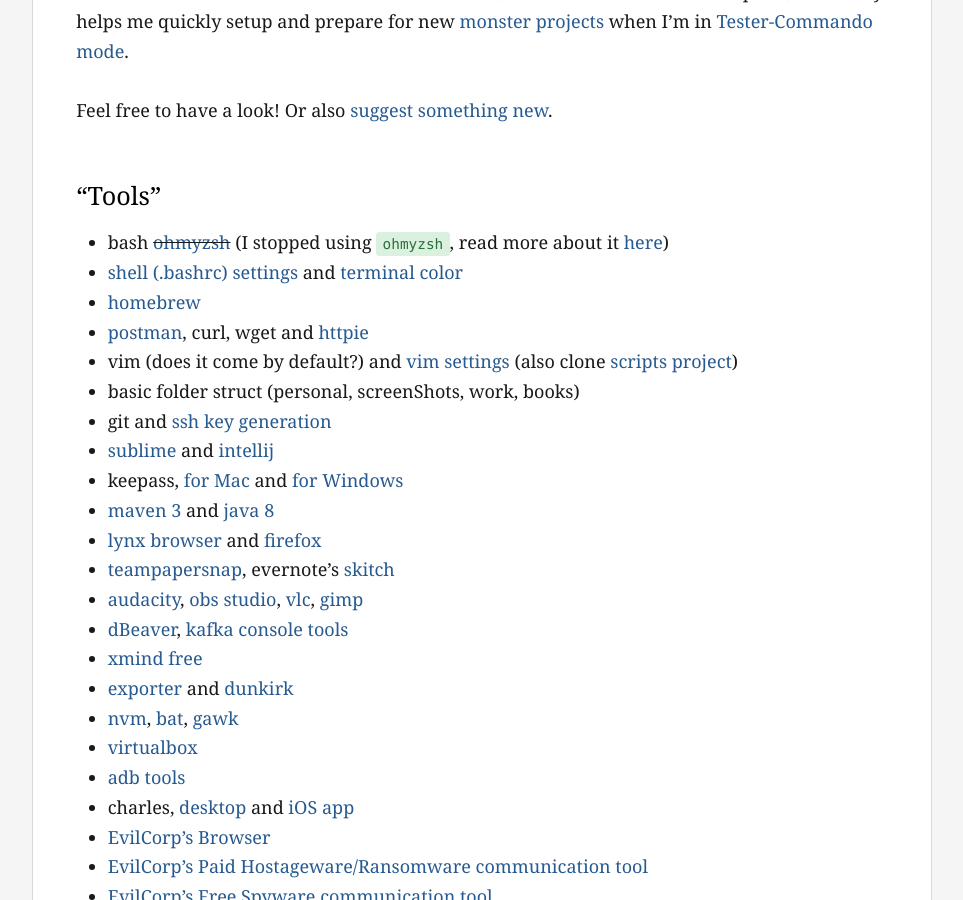
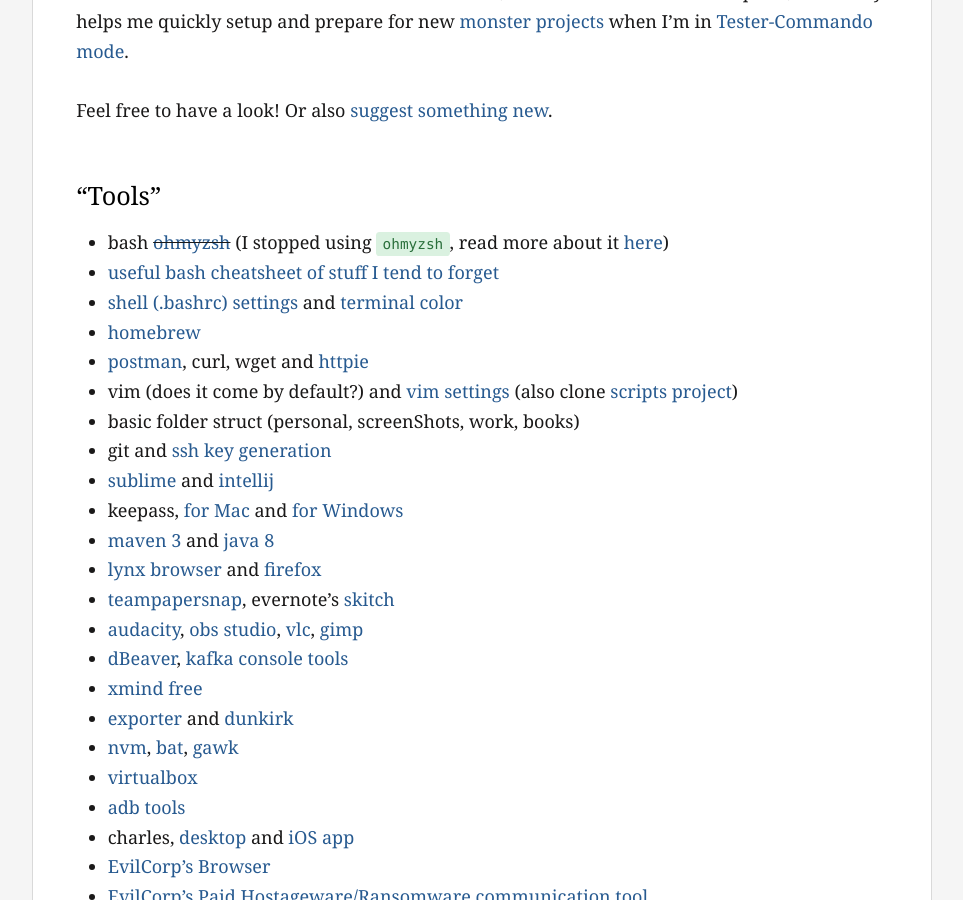
Before and after one commit to filfreire/filfreire.github.io, a Jekyll site: the page built from onboard.md, in a window 1280 px wide and 900 px high, scrolled down 411 px. Shown: the whole window, without its empty margins (158-1121 px from the left). Built offline with Jekyll 4.4.1, drawn with Linux system fonts in a browser that asks for light colours.

Commit message:
add cheatsheet on onboard

```diff
--- a/onboard.md
+++ b/onboard.md
@@ -13,6 +13,7 @@
 ## "Tools"
 
 - bash ~~[ohmyzsh](https://github.com/robbyrussell/oh-my-zsh)~~ (I stopped using `ohmyzsh`, read more about it [here](/posts/ohmyslowzsh))
+- [useful bash cheatsheet of stuff I tend to forget](https://github.com/rstacruz/cheatsheets/blob/master/bash.md)
 - [shell (.bashrc) settings](https://github.com/filfreire/scripts/blob/master/dotrc) and [terminal color](https://github.com/filfreire/scripts/blob/master/spacegray_eighties_macOs.terminal)
 - [homebrew](https://brew.sh/)
 - [postman](https://www.getpostman.com/), curl, wget and [httpie](https://httpie.org/)
```
